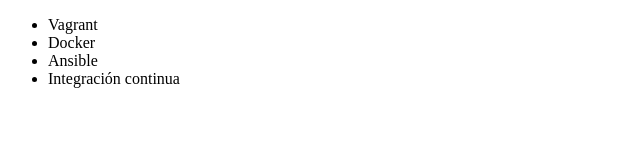
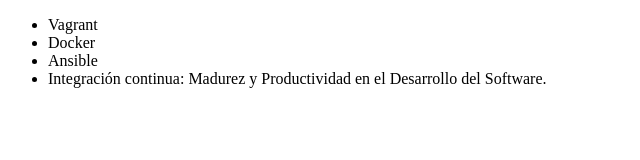
Before and after one commit to Muwi23/Alura-git, a plain HTML site: page index.html in a window 1280 px wide. Shown: the whole page, without its empty margins (0-640 px from the left). Drawn offline with Linux system fonts and the light colour scheme.

Commit message:
Renombrando curso de Integracion Contínua

```diff
--- a/index.html
+++ b/index.html
@@ -9,7 +9,7 @@
          <li> Vagrant </li>
          <li> Docker </li>
          <li> Ansible </li>
-         <li> Integración continua </li>
+         <li> Integración continua: Madurez y Productividad en el Desarrollo del Software. </li>
      </ul>
 </body>
 </html>
```
